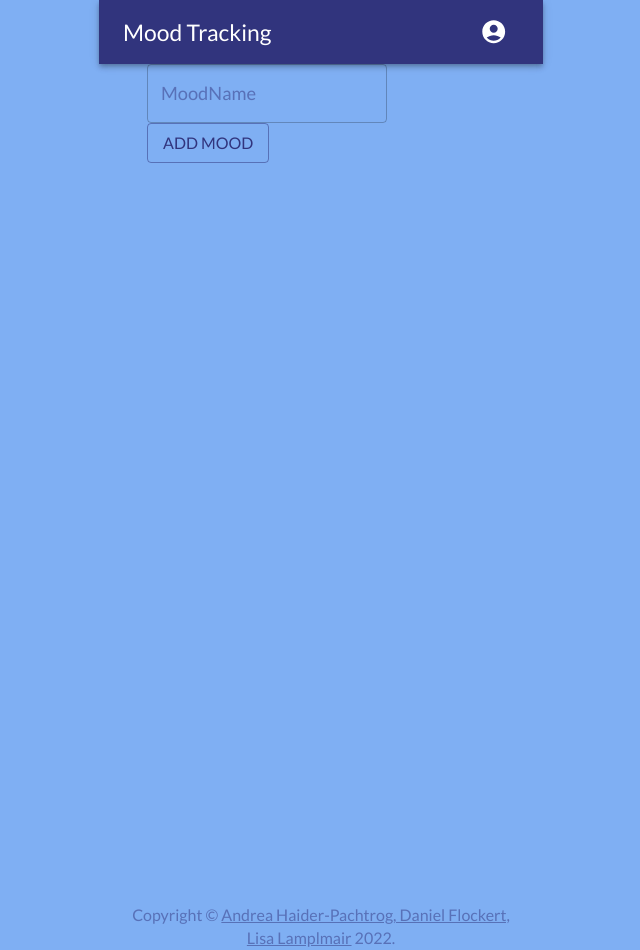
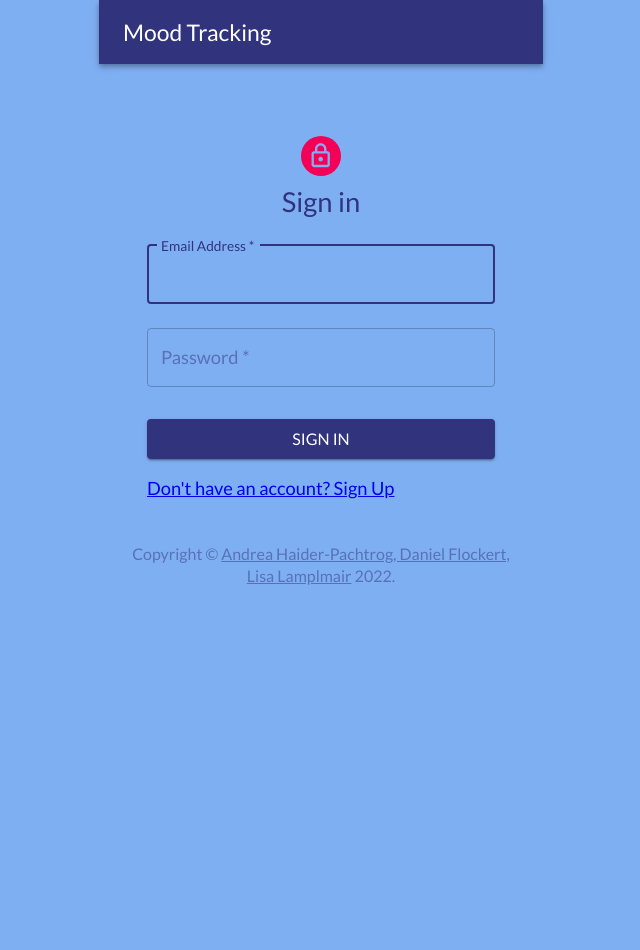
Before and after one commit to Rathalin/huxe-project, a React (Create React App) app in the folder react-app/: page / in a window 1280 px wide. Shown: the whole page, without its empty margins (319-959 px from the left). After the commit the page ends 800 px from the top, so only its background shows below. Built offline with nearby package versions, Linux system fonts and the light colour scheme.

Commit message:
add login/register routing

```diff
--- a/react-app/src/components/CustomAppbar.tsx
+++ b/react-app/src/components/CustomAppbar.tsx
@@ -7,16 +7,19 @@ import {
 } from '@mui/material';
 import React from 'react';
 import { AccountCircle } from '@mui/icons-material';
-import { Link } from 'react-router-dom';
+import { Link, useNavigate  } from 'react-router-dom';
+import { useStore } from '../store/useStore';
 
 export const CustomAppbar = () => {
-
-  const [auth, setAuth] = React.useState(true);
+  const { setUsername, setLoggedIn, loggedIn, username } = useStore();
+  const navigate = useNavigate();
   const [anchorEl, setAnchorEl] = React.useState<null | HTMLElement>(null);
 
-  const handleChange = (event: React.ChangeEvent<HTMLInputElement>) => {
-    setAuth(event.target.checked);
-  };
+  const handleLogout = () => {
+    setUsername("");
+    setLoggedIn(false);
+    navigate('/login')
+  }
 
   const handleMenu = (event: React.MouseEvent<HTMLElement>) => {
     setAnchorEl(event.currentTarget);
@@ -32,7 +35,7 @@ export const CustomAppbar = () => {
         <Typography variant="h6" component="div" sx={{ flexGrow: 1 }}>
           Mood Tracking
         </Typography>
-        {auth && (
+        {loggedIn && (
           <div>
             <IconButton
               size="large"
@@ -42,8 +45,13 @@ export const CustomAppbar = () => {
               onClick={handleMenu}
               color="inherit"
             >
+              <Typography variant="h6" component="span" sx={{ flexGrow: 1 }}>
+                Hello, {username}
+              </Typography>
               <AccountCircle />
             </IconButton>
+          </div>
+        )}
         <Menu
           id="menu-appbar"
           anchorEl={anchorEl}
@@ -62,10 +70,8 @@ export const CustomAppbar = () => {
           <MenuItem onClick={handleClose}>My Priorities</MenuItem>
           <MenuItem onClick={handleClose}>
             <Link to="/">Dashboard</Link></MenuItem>
-              <MenuItem onClick={handleClose}>Logout</MenuItem>
+          <MenuItem onClick={handleLogout}>Logout</MenuItem>
         </Menu>
-          </div>
-        )}
       </Toolbar>
     </AppBar>
   )
--- a/react-app/src/components/Dashboard.tsx
+++ b/react-app/src/components/Dashboard.tsx
@@ -4,7 +4,6 @@ import React from 'react';
 import { Box } from '@mui/material';
 
 export const Dashboard = () => {
-
   return (
     <Box sx={{height: '100vh'}}>
       <Moods />
--- a/react-app/src/components/Login.tsx
+++ b/react-app/src/components/Login.tsx
@@ -11,18 +11,21 @@ import Typography from '@mui/material/Typography';
 import Container from '@mui/material/Container';
 import { ThemeProvider } from '@mui/material/styles';
 import { Theme } from './ui/theme/Theme';
+import { useStore } from '../store/useStore';
 
 
 const theme = Theme();
 
 export const Login = () => {
+  const { setUsername, setLoggedIn } = useStore();
+
   const handleSubmit = (event: React.FormEvent<HTMLFormElement>) => {
     event.preventDefault();
     const data = new FormData(event.currentTarget);
-    console.log({
-      email: data.get('email'),
-      password: data.get('password'),
-    });
+    if(data.get('email') == "abc@gmail.com" && data.get('password') =="test"){
+      setUsername("ABC");
+      setLoggedIn(true);
+    }
   };
 
   return (
--- a/react-app/src/components/Register.tsx
+++ b/react-app/src/components/Register.tsx
@@ -11,17 +11,18 @@ import Typography from '@mui/material/Typography';
 import Container from '@mui/material/Container';
 import { ThemeProvider } from '@mui/material/styles';
 import { Theme } from './ui/theme/Theme';
+import { useStore } from '../store/useStore';
 
 const theme = Theme();
 
 export const Register = () => {
+  const { setUsername, setLoggedIn } = useStore();
+
   const handleSubmit = (event: React.FormEvent<HTMLFormElement>) => {
     event.preventDefault();
     const data = new FormData(event.currentTarget);
-    console.log({
-      email: data.get('email'),
-      password: data.get('password'),
-    });
+      setUsername(data.get('firstName') as string);
+      setLoggedIn(true);
   };
 
   return (
--- a/react-app/src/components/routes/Router.tsx
+++ b/react-app/src/components/routes/Router.tsx
@@ -1,16 +1,22 @@
-import { Route, Routes } from 'react-router-dom';
+import { Navigate, Route, Routes } from 'react-router-dom';
 import { Dashboard } from '../Dashboard';
 import { Register } from '../Register';
 import { Login } from '../Login';
+import { useStore } from '../../store/useStore';
 
 export const CustomRouter = () => {
+  const { loggedIn } = useStore();
 
-  return(
+  return (
 
     <Routes>
-      <Route path="/" element={<Dashboard />} />
-      <Route path="login" element={<Login />} />
-      <Route path="register" element={<Register />} />
+      <Route path='/' element={loggedIn ? <Navigate to='/dashboard' /> : <Login />}
+      />
+      <Route path='dashboard' element={!loggedIn ? <Navigate to='/login' /> : <Dashboard />} />
+      <Route path='login' element={loggedIn ? <Navigate to='/dashboard' /> : <Login />}
+      />
+      <Route path='register' element={loggedIn ? <Navigate to='/dashboard' /> : <Register />}
+      />
     </Routes>
-  )
-}
+  );
+};
--- a/react-app/src/index.tsx
+++ b/react-app/src/index.tsx
@@ -21,6 +21,7 @@ root.render(
   </React.StrictMode>
 );
 
+
 // If you want to start measuring performance in your app, pass a function
 // to log results (for example: reportWebVitals(console.log))
 // or send to an analytics endpoint. Learn more: https://bit.ly/CRA-vitals
--- a/react-app/src/store/createLoginSlice.tsx
+++ b/react-app/src/store/createLoginSlice.tsx
@@ -3,6 +3,8 @@ import { StateCreator } from 'zustand';
 export interface LoginSlice {
   username: string,
   setUsername: (username: string) => void,
+  loggedIn: boolean,
+  setLoggedIn: (loggedIn: boolean) => void
 }
 
 
@@ -12,6 +14,11 @@ const createLoginSlice: StateCreator<LoginSlice> = (set) => ({
     set(() => ({
       username: name
     })),
+  loggedIn: false,
+  setLoggedIn: (logged) =>
+    set(() => ({
+      loggedIn: logged
+    })),
 });
 
 export default createLoginSlice;
```
Lines whose indentation alone changed are shown as unchanged.
